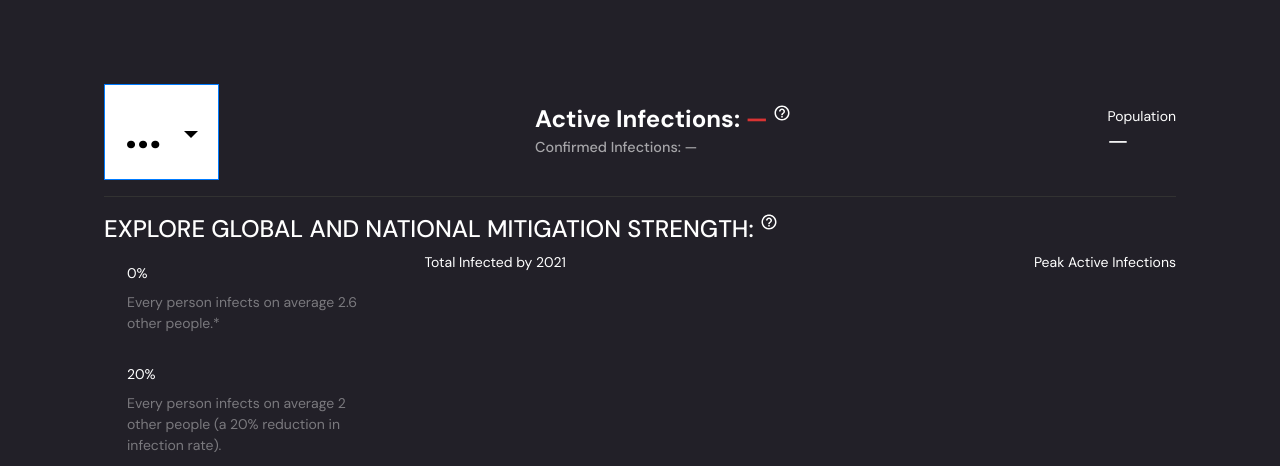
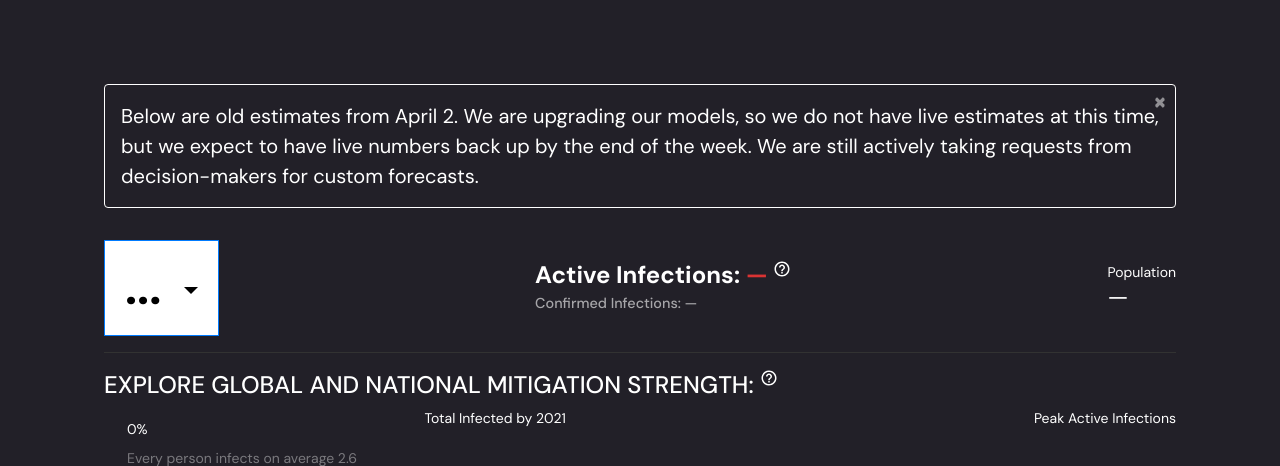
Before and after one commit to epidemics/covid, a Python web app: template server/templates/model.html in a window 1280 px wide. Shown: the part 40-506 px from the top of the page. Run offline with Jinja, Linux system fonts and the light colour scheme; the template is opened without the code that fills it, so the values that code supplies are empty; some libraries are stand-ins or nearby versions.

Commit message:
add banner alert for stale estimates

```diff
--- a/server/templates/model.html
+++ b/server/templates/model.html
@@ -30,22 +30,30 @@ set active_page = 'models' %} {%- block additional_js_pre -%}
 </style>
 {% endblock %} {% block content %}
 
-<!-- Pro bono consulting alert-->
-<!-- <div class="alert alert-warning alert-dismissible fade show" role="alert">
-  <p class="text-center">
-    We're offering pro bono consulting services and custom forecasts for decision-makers. Please reach out <a
-      href="http://epidemicforecasting.org/request-calculation" class="alert-link">here</a>. </p>
-  <button type="button" class="close" data-dismiss="alert" aria-label="Close">
-    <span aria-hidden="true">&times;</span>
-  </button>
-</div> -->
-
 <!-- Main model graph -->
 <div class="main-wrapper">
   <div class="row">
     <div class="central-column">
+      <!-- stale estimates alert - cannot be permanently dismissed -->
       <div
-        class="pro-bono-banner alert alert-dismissible d-none"
+        class="banner-alert alert alert-dismissible"
+        role="alert"
+      >
+        <button
+          type="button"
+          class="close"
+          data-dismiss="alert"
+          aria-label="Close"
+        >
+          <span aria-hidden="true">&times;</span>
+        </button>
+        <p>
+          Below are old estimates from April 2. We are upgrading our models, so we do not have live estimates at this time, but we expect to have live numbers back up by the end of the week. We are still actively taking requests from decision-makers for custom forecasts.
+        </p>
+      </div>
+      <!-- pro bono consulting alert -->
+      <div
+        class="banner-alert alert alert-dismissible d-none"
         id="consultingAlert"
         role="alert"
       >
--- a/static/css/main.css
+++ b/static/css/main.css
@@ -302,14 +302,15 @@ span.infections-confirmed {
   margin-top: 64px;
 }
 
-.pro-bono-banner {
+.banner-alert {
+  color: white;
   font-size: 20px;
   padding: 16px;
   margin-bottom: 32px;
   border: 1px solid white;
 }
 
-.pro-bono-banner p:last-child {
+.banner-alert p:last-child {
   margin-bottom: 0px;
 }
 
@@ -847,7 +848,3 @@ table td {
   overflow-y: scroll;
   text-transform: uppercase;
 }
-
-#consultingAlert .close:hover {
-  color: white;
-}
```
